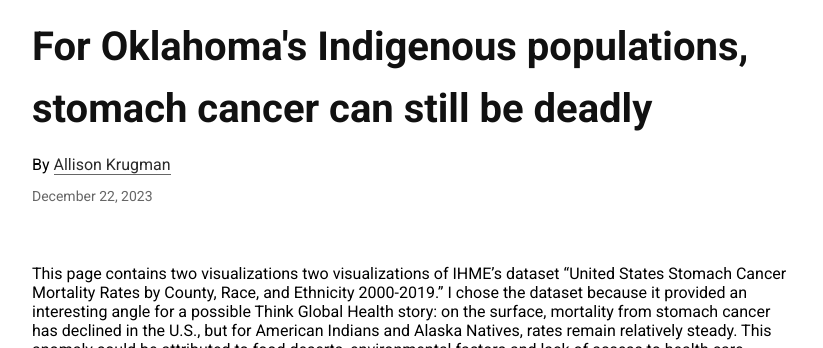
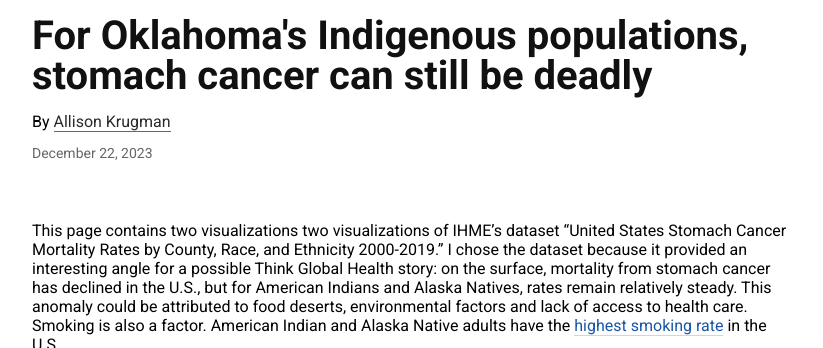
Before and after one commit to alliekrugman/ok-stomach-cancer, a plain HTML site: page index.html in a window 1280 px wide. Shown: the top 348 px of the page, without its empty margins (228-1051 px from the left). Drawn offline with Linux system fonts and the light colour scheme.

Commit message:
Update style.css

```diff
--- a/style.css
+++ b/style.css
@@ -9,7 +9,7 @@ h1 {
     font-weight: 700;
     font-size: 40px;
     margin: 0;
-    line-height: 61.6px;
+    line-height: 40px;
     color: #111;
 }
 
```
